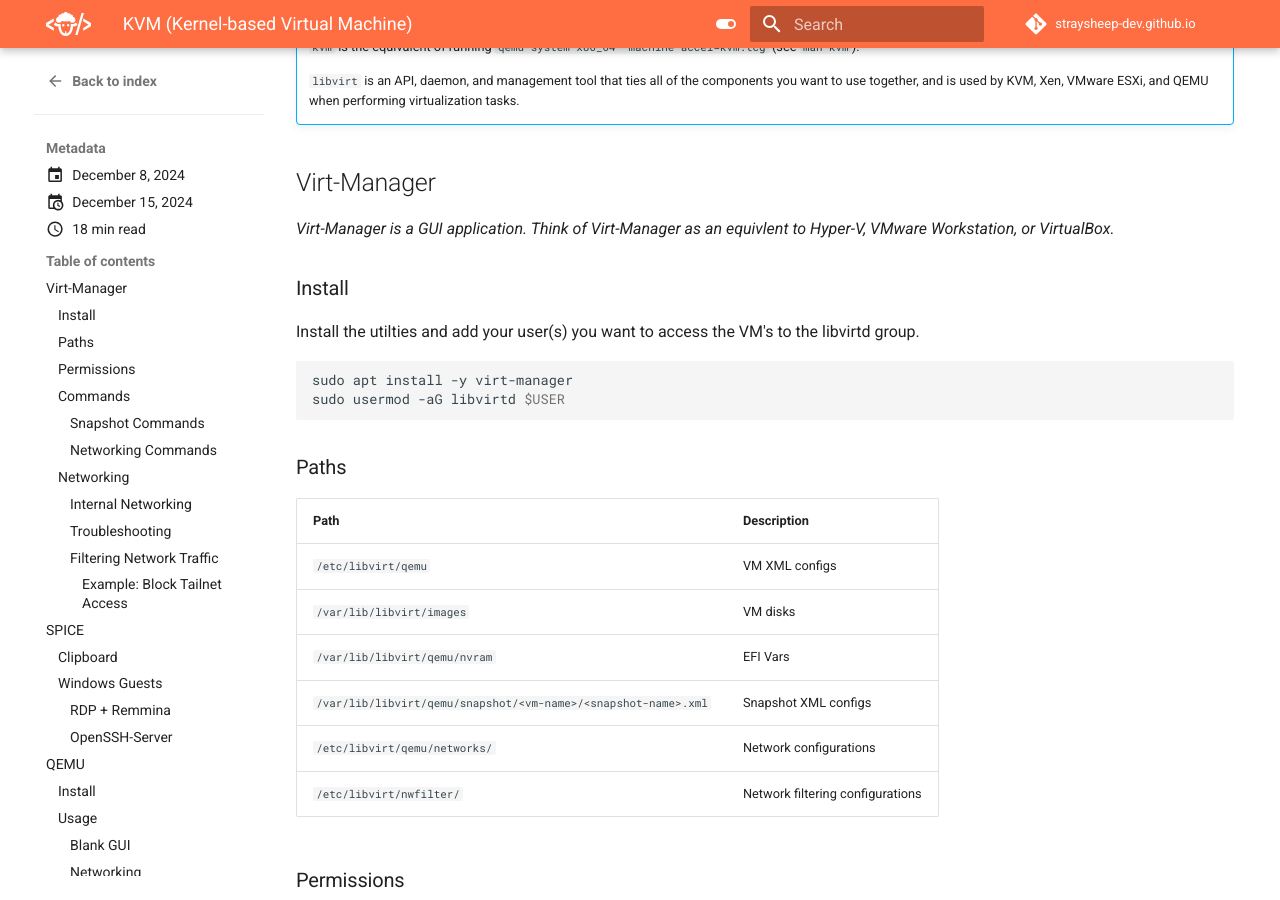
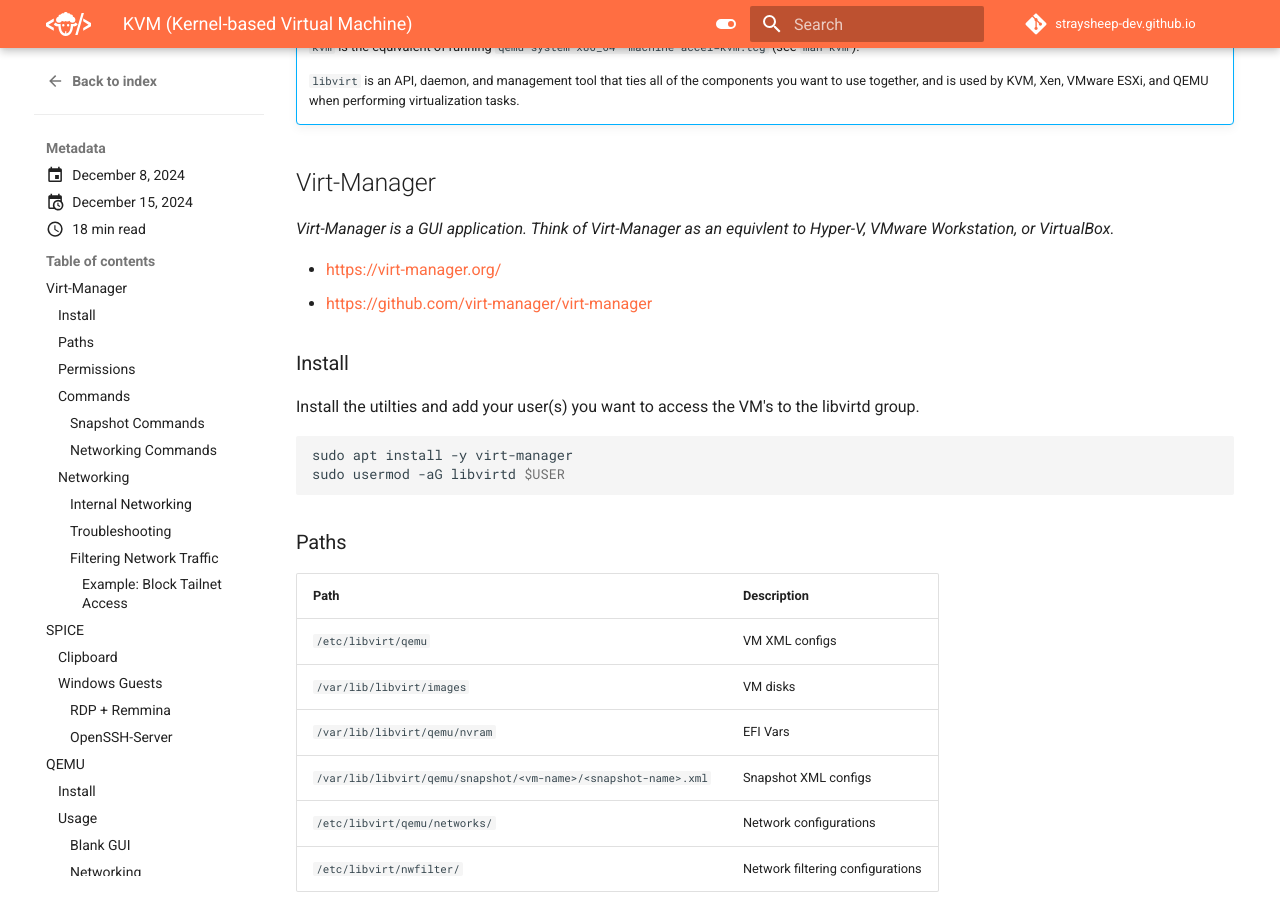
Before and after one commit to straysheep-dev/straysheep-dev.github.io, an MkDocs documentation site: the page built from docs/blog/posts/kvm.md, in a window 1280 px wide and 900 px high, scrolled down 478 px. Built offline with MkDocs 1.6.1 and Material for MkDocs 9.7.7, drawn with Linux system fonts in a browser that asks for light colours; comment, search, counter and statistics services are not loaded.

Commit message:
Update blog

```diff
--- a/docs/blog/posts/kvm.md
+++ b/docs/blog/posts/kvm.md
@@ -38,6 +38,8 @@
 
 *Virt-Manager is a GUI application. Think of Virt-Manager as an equivlent to Hyper-V, VMware Workstation, or VirtualBox.*
 
+- <https://virt-manager.org/>
+- <https://github.com/virt-manager/virt-manager>
 
 ### Install
 
```
